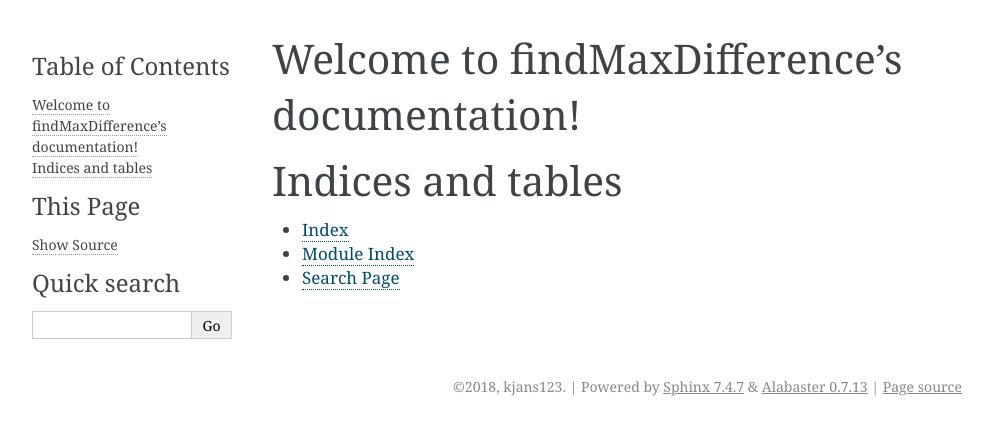
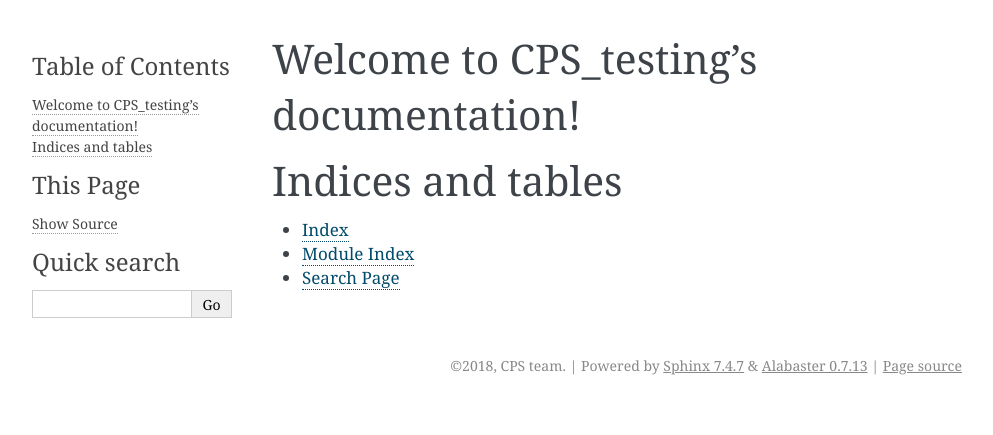
Before and after one commit to pcg15/CPS_testing, a Sphinx documentation site: the page built from docs/index.rst, in a window 1280 px wide. Shown: the top 435 px of the page, without its empty margins (148-1141 px from the left). Built offline with Sphinx 7.4.7, drawn with Linux system fonts in a browser that asks for light colours.

Commit message:
changed sphinx files to NOT have maxDiff as html project name

```diff
--- a/docs/conf.py
+++ b/docs/conf.py
@@ -19,9 +19,9 @@ sys.path.insert(0, os.path.abspath('..'))
 
 # -- Project information -----------------------------------------------------
 
-project = 'findMaxDifference'
-copyright = '2018, kjans123'
-author = 'kjans123'
+project = 'CPS_testing'
+copyright = '2018, CPS team'
+author = 'CPS team'
 
 # The short X.Y version
 version = ''
@@ -102,7 +102,7 @@ html_static_path = ['_static']
 # -- Options for HTMLHelp output ---------------------------------------------
 
 # Output file base name for HTML help builder.
-htmlhelp_basename = 'findMaxDifferencedoc'
+htmlhelp_basename = 'CPS_testingdoc'
 
 
 # -- Options for LaTeX output ------------------------------------------------
@@ -129,8 +129,8 @@ latex_elements = {
 # (source start file, target name, title,
 #  author, documentclass [howto, manual, or own class]).
 latex_documents = [
-    (master_doc, 'findMaxDifference.tex', 'findMaxDifference Documentation',
-     'kjans123', 'manual'),
+    (master_doc, 'CPS_testing.tex', 'CPS\\_testing Documentation',
+     'CPS team', 'manual'),
 ]
 
 
@@ -139,7 +139,7 @@ latex_documents = [
 # One entry per manual page. List of tuples
 # (source start file, name, description, authors, manual section).
 man_pages = [
-    (master_doc, 'findmaxdifference', 'findMaxDifference Documentation',
+    (master_doc, 'cps_testing', 'CPS_testing Documentation',
      [author], 1)
 ]
 
@@ -150,8 +150,8 @@ man_pages = [
 # (source start file, target name, title, author,
 #  dir menu entry, description, category)
 texinfo_documents = [
-    (master_doc, 'findMaxDifference', 'findMaxDifference Documentation',
-     author, 'findMaxDifference', 'One line description of project.',
+    (master_doc, 'CPS_testing', 'CPS_testing Documentation',
+     author, 'CPS_testing', 'One line description of project.',
      'Miscellaneous'),
 ]
 
--- a/docs/index.rst
+++ b/docs/index.rst
@@ -1,10 +1,10 @@
-.. findMaxDifference documentation master file, created by
-   sphinx-quickstart on Mon Feb 12 20:01:36 2018.
+.. CPS_testing documentation master file, created by
+   sphinx-quickstart on Wed Feb 14 12:19:58 2018.
    You can adapt this file completely to your liking, but it should at least
    contain the root `toctree` directive.
 
-Welcome to findMaxDifference's documentation!
-=============================================
+Welcome to CPS_testing's documentation!
+=======================================
 
 .. toctree::
    :maxdepth: 2
```
Also changed, not shown: docs/maxDiffLogs.txt (+31 -31 lines), 2 other files.
